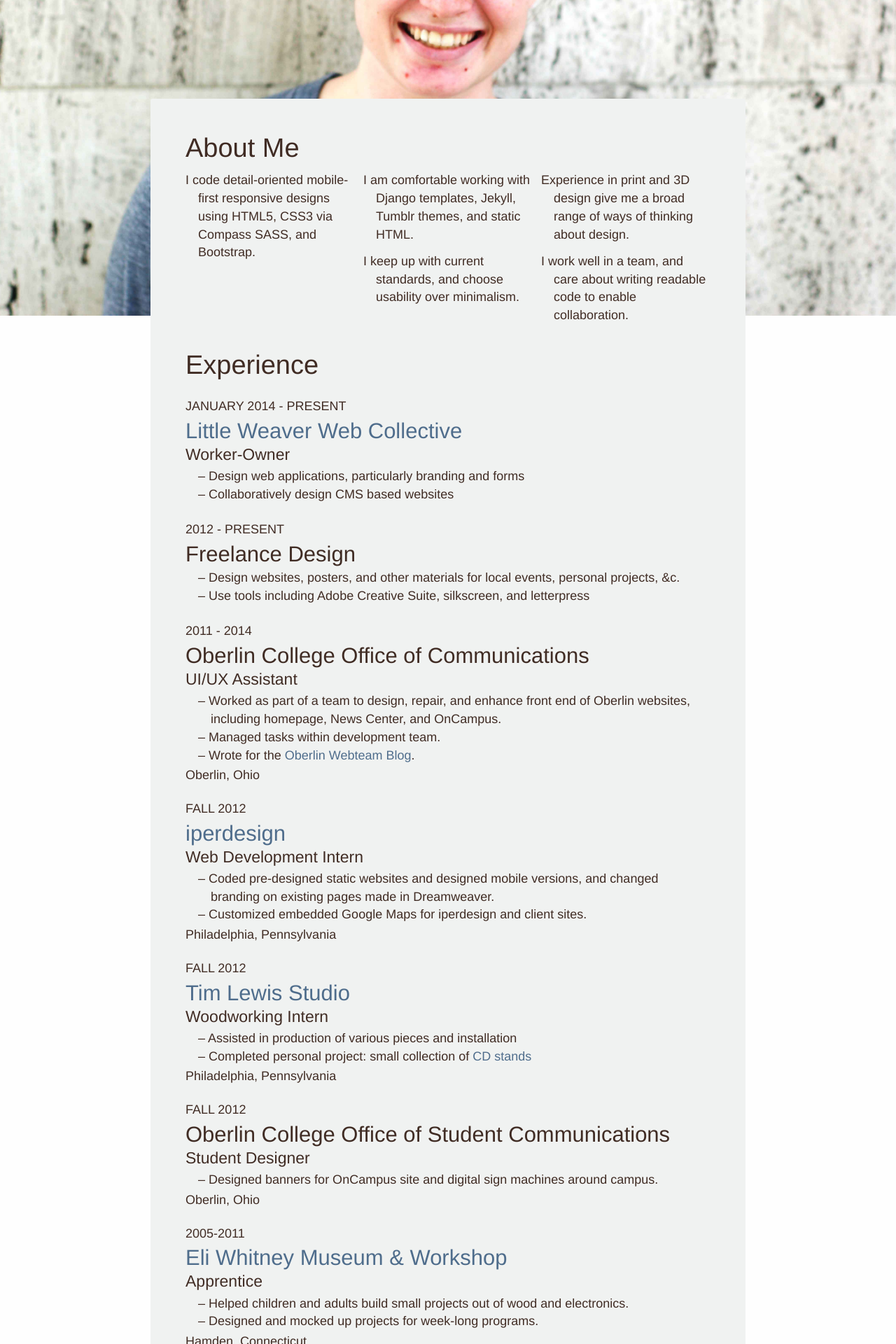
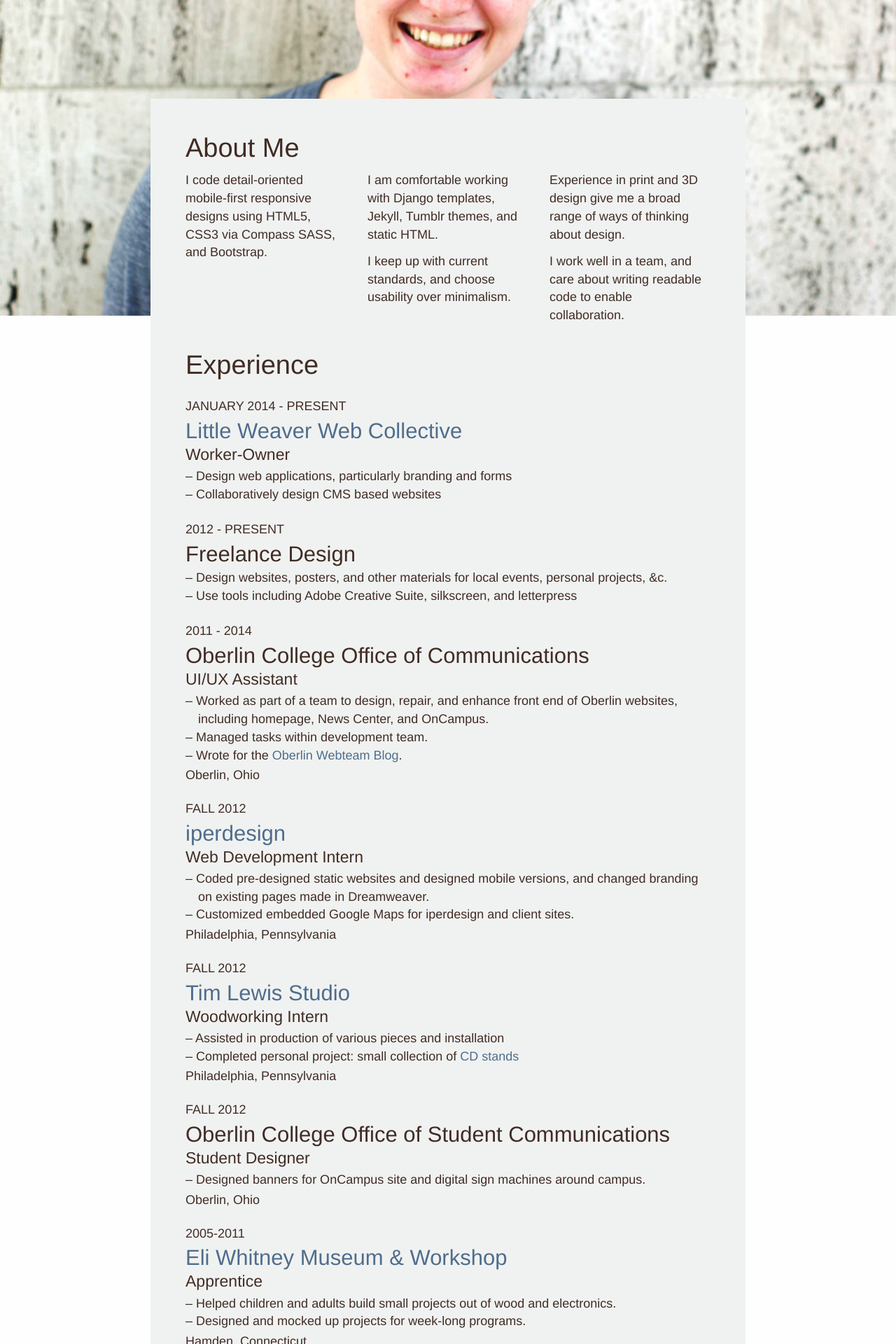
Before and after one commit to nmorduch/nmorduch.github.io, a Jekyll site: the page built from about/index.html, in a window 1280 px wide. Shown: the part 449-2369 px from the top of the page at 70% size. Built offline with Jekyll 4.4.1, drawn with Linux system fonts in a browser that asks for light colours; Markdown is read by kramdown in place of the engine named in the settings.

Commit message:
Rearrange sass

```diff
--- a/about/index.html
+++ b/about/index.html
@@ -9,7 +9,6 @@
 
 	<div class="container container-sm box headshot">
 		<h2>About Me</h2>
-		<ul class="dashed">
 		<div class="row">
 			{% for reason in site.data.resume.why %}
 				<div class="col-sm-4">
```
